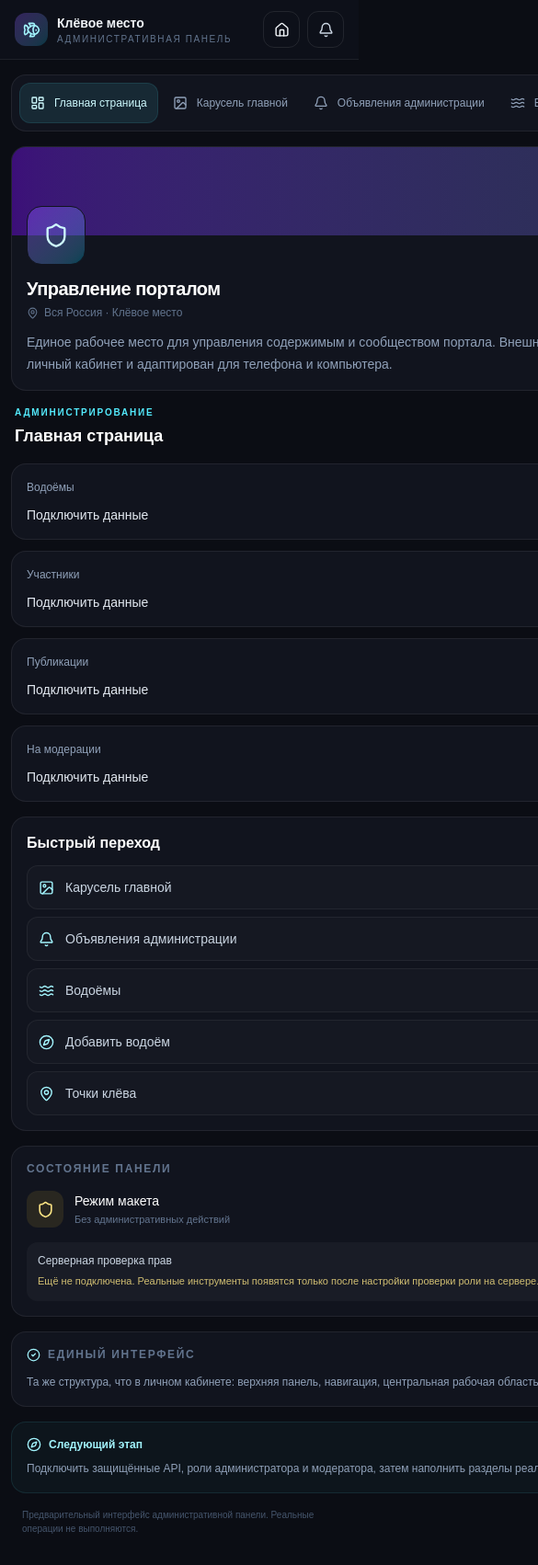
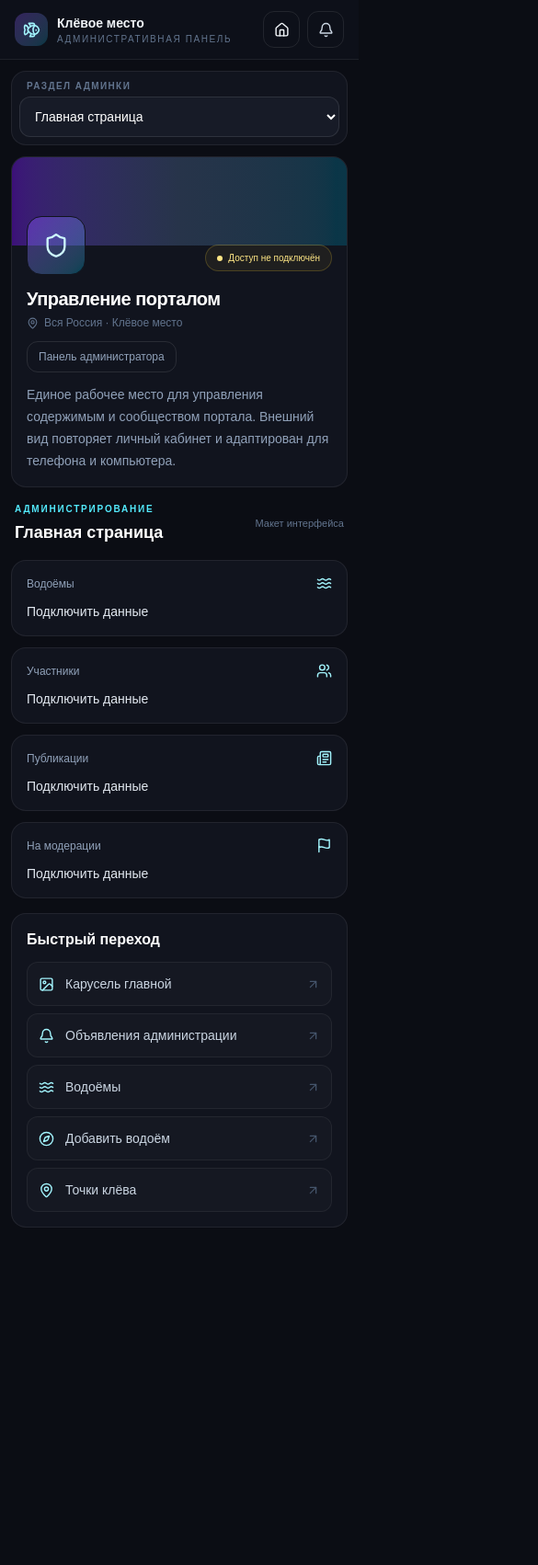
Before and after one commit to donstreet/klevoe-mesto-russia, a Next.js app: page /admin in a window 390 px wide. Shown: the top 1702 px of the page at 92% size, 585 px wide, since content can reach past the window. After the commit the page ends 1347 px from the top, so only its background shows below. Built offline with nearby package versions, Linux system fonts and the light colour scheme.

Commit message:
Make admin navigation compact on mobile

```diff
--- a/src/app/admin/page.tsx
+++ b/src/app/admin/page.tsx
@@ -125,10 +125,16 @@ export default function AdminPage() {
         </div>
       </header>
 
-      <div className="mx-auto grid max-w-[1600px] gap-4 px-3 py-4 sm:px-6 lg:grid-cols-[250px_minmax(0,1fr)_250px] lg:gap-4 lg:py-6">
-        <nav aria-label="Навигация админки" className="h-fit rounded-2xl border border-white/[0.07] bg-[#11141e] p-2 lg:sticky lg:top-[5.5rem]">
-          <div className="hidden px-3 pb-3 pt-2 lg:block"><p className="text-[10px] font-semibold tracking-[0.16em] text-slate-500">УПРАВЛЕНИЕ ПОРТАЛОМ</p></div>
-          <div className="flex gap-1 overflow-x-auto lg:flex-col lg:overflow-visible">
+      <div className="mx-auto grid min-w-0 max-w-[1600px] gap-3 overflow-x-hidden px-3 py-3 sm:px-6 lg:grid-cols-[250px_minmax(0,1fr)_250px] lg:gap-4 lg:py-6">
+        <div className="rounded-2xl border border-white/[0.07] bg-[#11141e] p-2 lg:hidden">
+          <label htmlFor="admin-mobile-section" className="mb-1 block px-2 text-[10px] font-semibold uppercase tracking-[0.14em] text-slate-500">Раздел админки</label>
+          <select id="admin-mobile-section" value={active} onChange={(event) => setActive(event.target.value as AdminSection)} className="min-h-11 w-full min-w-0 rounded-xl border border-white/10 bg-[#171b27] px-3 text-sm text-white outline-none focus:border-cyan-300/40">
+            {adminSections.map(({id,label}) => <option key={id} value={id}>{label}</option>)}
+          </select>
+        </div>
+        <nav aria-label="Навигация админки" className="hidden h-fit min-w-0 rounded-2xl border border-white/[0.07] bg-[#11141e] p-2 lg:sticky lg:top-[5.5rem] lg:block">
+          <div className="px-3 pb-3 pt-2"><p className="text-[10px] font-semibold tracking-[0.16em] text-slate-500">УПРАВЛЕНИЕ ПОРТАЛОМ</p></div>
+          <div className="flex min-w-0 flex-col">
             {groups.map((group) => {
               const items = adminSections.filter((item) => item.group === group);
               return <div key={group} className="contents lg:block">
@@ -183,7 +189,7 @@ export default function AdminPage() {
           ) : active === "carousel" ? <CarouselEditorPreview/> : <PlaceholderPanel title={current.label} description={sectionDescriptions[active]}/>}
         </section>
 
-        <aside className="space-y-4">
+        <aside className="hidden min-w-0 space-y-4 lg:block">
           <div className="rounded-2xl border border-white/[0.07] bg-[#11141e] p-4">
             <h3 className="text-xs font-semibold uppercase tracking-[0.14em] text-slate-500">Состояние панели</h3>
             <div className="mt-4 flex items-center gap-3"><div className="grid h-10 w-10 place-items-center rounded-xl bg-amber-300/10 text-amber-200"><Shield size={19}/></div><div><p className="text-sm font-medium text-white">Режим макета</p><p className="mt-0.5 text-[11px] text-slate-500">Без административных действий</p></div></div>
@@ -196,7 +202,7 @@ export default function AdminPage() {
           <div className="rounded-2xl border border-cyan-300/10 bg-cyan-300/[0.035] p-4"><div className="flex items-center gap-2 text-cyan-200"><Compass size={16}/><span className="text-xs font-semibold">Следующий этап</span></div><p className="mt-2 text-xs leading-5 text-slate-400">Подключить защищённые API, роли администратора и модератора, затем наполнить разделы реальными данными.</p></div>
         </aside>
       </div>
-      <footer className="mx-auto max-w-[1600px] px-6 pb-8 text-[10px] text-slate-600">Предварительный интерфейс административной панели. Реальные операции не выполняются.</footer>
+      <footer className="mx-auto hidden max-w-[1600px] px-6 pb-8 text-[10px] text-slate-600 lg:block">Предварительный интерфейс административной панели. Реальные операции не выполняются.</footer>
     </main>
   );
 }
```
